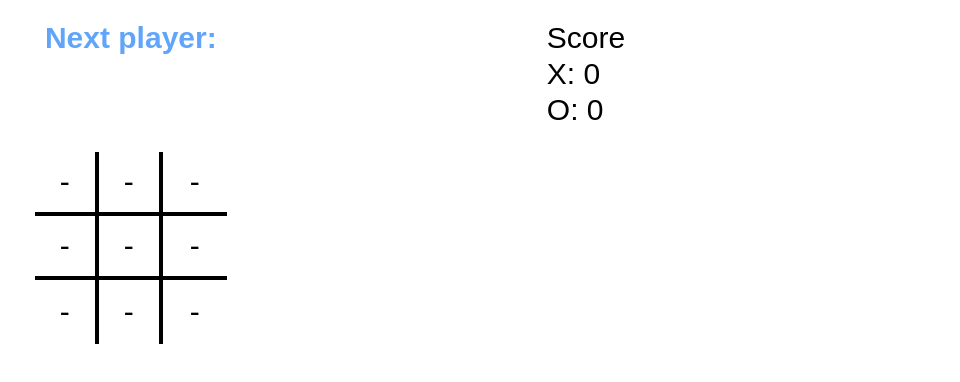
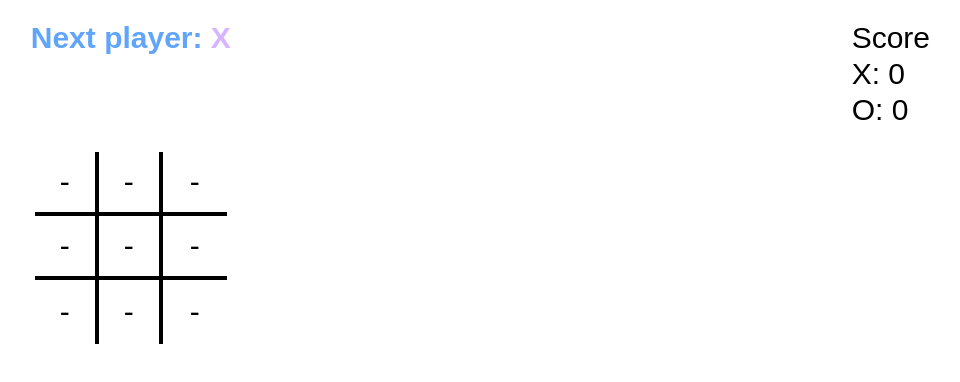
Before and after one commit to paunov0000/Tic-Tac-Toe, a React (Vite) app: page / in a window 1280 px wide. Shown: the top 382 px of the page, without its empty margins (310-1270 px from the left). Built offline with nearby package versions, Linux system fonts and the light colour scheme.

Commit message:
styled game status section

```diff
--- a/src/App.jsx
+++ b/src/App.jsx
@@ -74,8 +74,15 @@ export default function Board() {
 	return (
 		<>
 			<div className='flex gap-80 w-site justify-center text-3xl'>
-				<div className='flex flex-col items-center gap-24'>
-					<div className={status.style}>{status.message}</div>
+				<div className='flex flex-col items-center gap-24 w-[100%]'>
+					<div className={status.style}>
+						{status.message}
+						<span
+							className={status.player === 'X' ? xPlayerStyle : oPlayerStyle}
+						>
+							{status.player}
+						</span>
+					</div>
 					<div>
 						<div className='board-row'>
 							<Square
```
